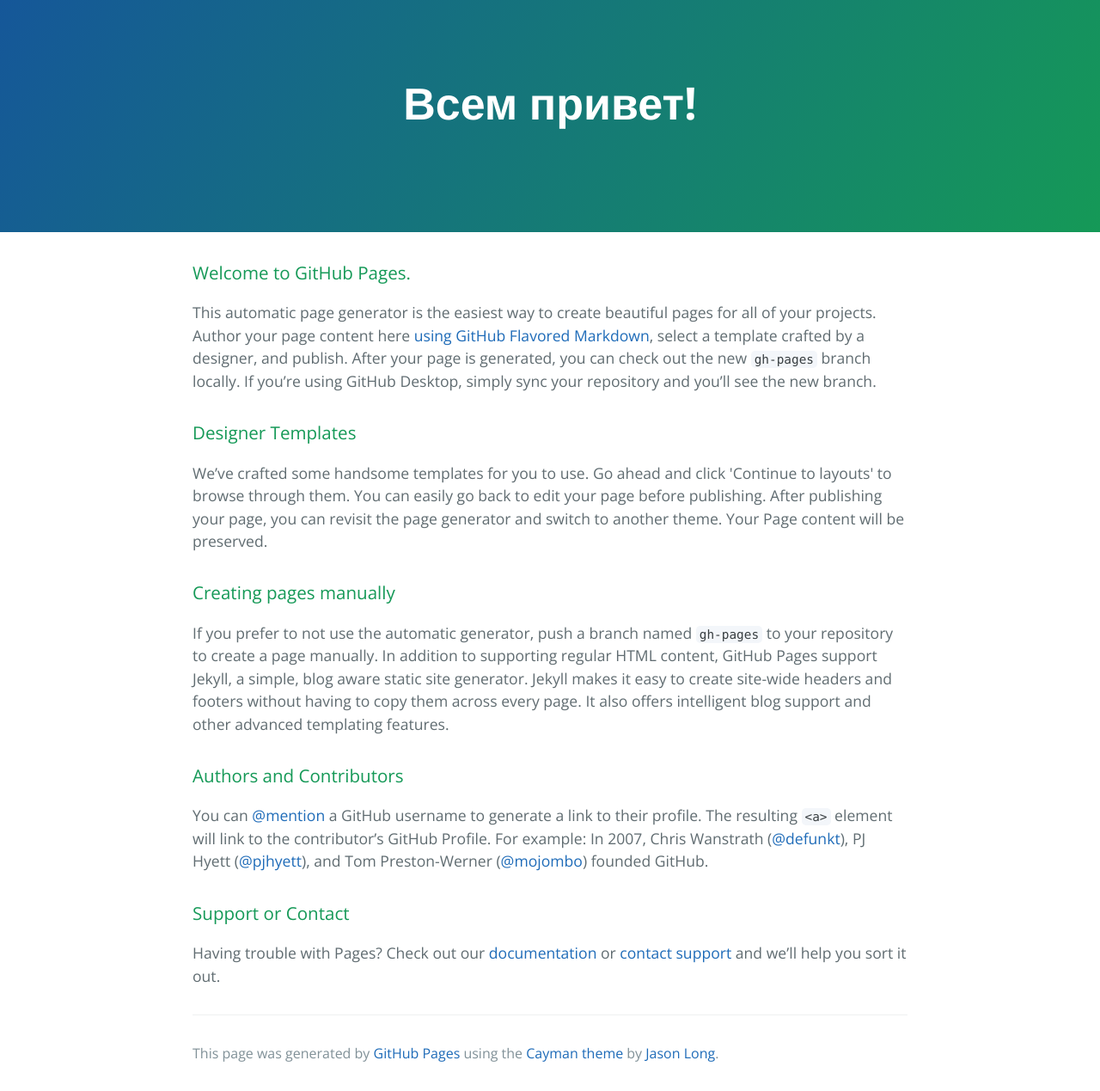
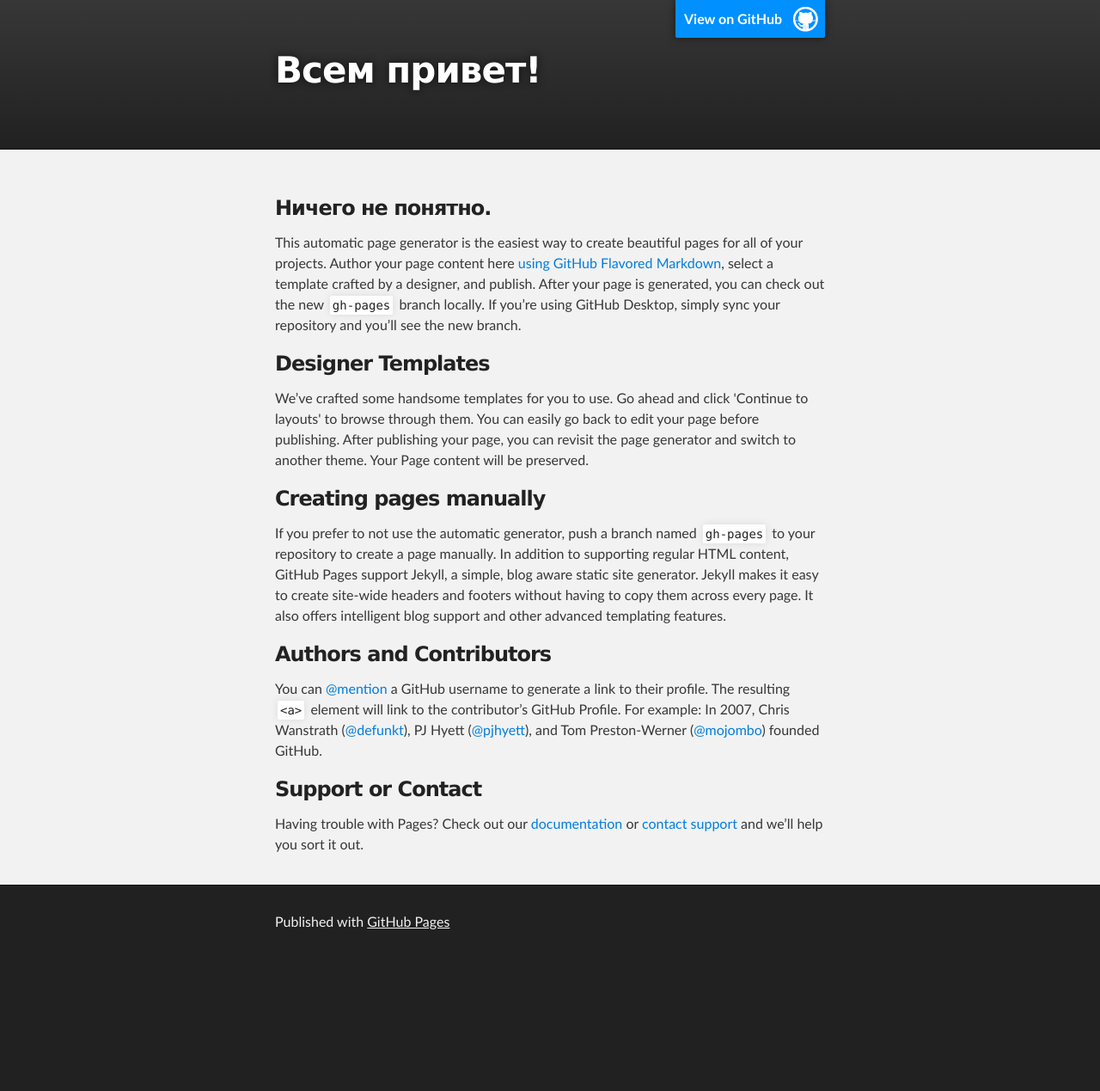
Before and after one commit to 1975test/1975test.github.io, a Jekyll site: the page index.html, which Jekyll copies as it is, in a window 1280 px wide. Shown: the whole page at 86% size. Built offline with Jekyll 4.4.1, drawn with Linux system fonts in a browser that asks for light colours; after the commit the page ends 1119 px from its top, so only the background shows below that.

Commit message:
Replace master branch with page content via GitHub

```diff
--- a/index.html
+++ b/index.html
@@ -1,23 +1,34 @@
 <!DOCTYPE html>
-<html lang="en-us">
+<html>
+
   <head>
-    <meta charset="UTF-8">
-    <title>Всем привет! by 1975test</title>
-    <meta name="viewport" content="width=device-width, initial-scale=1">
-    <link rel="stylesheet" type="text/css" href="stylesheets/normalize.css" media="screen">
-    <link href='https://fonts.googleapis.com/css?family=Open+Sans:400,700' rel='stylesheet' type='text/css'>
-    <link rel="stylesheet" type="text/css" href="stylesheets/stylesheet.css" media="screen">
-    <link rel="stylesheet" type="text/css" href="stylesheets/github-light.css" media="screen">
+    <meta charset='utf-8'>
+    <meta http-equiv="X-UA-Compatible" content="chrome=1">
+    <meta name="description" content="Всем привет! : ">
+
+    <link rel="stylesheet" type="text/css" media="screen" href="stylesheets/stylesheet.css">
+
+    <title>Всем привет!</title>
   </head>
+
   <body>
-    <section class="page-header">
-      <h1 class="project-name">Всем привет!</h1>
-      <h2 class="project-tagline"></h2>
-    </section>
 
-    <section class="main-content">
-      <h3>
-<a id="welcome-to-github-pages" class="anchor" href="#welcome-to-github-pages" aria-hidden="true"><span aria-hidden="true" class="octicon octicon-link"></span></a>Welcome to GitHub Pages.</h3>
+    <!-- HEADER -->
+    <div id="header_wrap" class="outer">
+        <header class="inner">
+          <a id="forkme_banner" href="https://github.com/1975test">View on GitHub</a>
+
+          <h1 id="project_title">Всем привет!</h1>
+          <h2 id="project_tagline"></h2>
+
+        </header>
+    </div>
+
+    <!-- MAIN CONTENT -->
+    <div id="main_content_wrap" class="outer">
+      <section id="main_content" class="inner">
+        <h3>
+<a id="Ничего-не-понятно" class="anchor" href="#%D0%9D%D0%B8%D1%87%D0%B5%D0%B3%D0%BE-%D0%BD%D0%B5-%D0%BF%D0%BE%D0%BD%D1%8F%D1%82%D0%BD%D0%BE" aria-hidden="true"><span aria-hidden="true" class="octicon octicon-link"></span></a>Ничего не понятно.</h3>
 
 <p>This automatic page generator is the easiest way to create beautiful pages for all of your projects. Author your page content here <a href="https://guides.github.com/features/mastering-markdown/">using GitHub Flavored Markdown</a>, select a template crafted by a designer, and publish. After your page is generated, you can check out the new <code>gh-pages</code> branch locally. If you’re using GitHub Desktop, simply sync your repository and you’ll see the new branch.</p>
 
@@ -40,13 +51,16 @@
 <a id="support-or-contact" class="anchor" href="#support-or-contact" aria-hidden="true"><span aria-hidden="true" class="octicon octicon-link"></span></a>Support or Contact</h3>
 
 <p>Having trouble with Pages? Check out our <a href="https://help.github.com/pages">documentation</a> or <a href="https://github.com/contact">contact support</a> and we’ll help you sort it out.</p>
+      </section>
+    </div>
 
-      <footer class="site-footer">
+    <!-- FOOTER  -->
+    <div id="footer_wrap" class="outer">
+      <footer class="inner">
+        <p>Published with <a href="https://pages.github.com">GitHub Pages</a></p>
+      </footer>
+    </div>
 
-        <span class="site-footer-credits">This page was generated by <a href="https://pages.github.com">GitHub Pages</a> using the <a href="https://github.com/jasonlong/cayman-theme">Cayman theme</a> by <a href="https://twitter.com/jasonlong">Jason Long</a>.</span>
-      </footer>
-
-    </section>
 
 
   </body>
--- a/stylesheets/stylesheet.css
+++ b/stylesheets/stylesheet.css
@@ -1,245 +1,425 @@
-* {
-  box-sizing: border-box; }
+/*******************************************************************************
+Slate Theme for GitHub Pages
+by Jason Costello, @jsncostello
+*******************************************************************************/
+
+@import url(github-light.css);
+
+/*******************************************************************************
+MeyerWeb Reset
+*******************************************************************************/
+
+html, body, div, span, applet, object, iframe,
+h1, h2, h3, h4, h5, h6, p, blockquote, pre,
+a, abbr, acronym, address, big, cite, code,
+del, dfn, em, img, ins, kbd, q, s, samp,
+small, strike, strong, sub, sup, tt, var,
+b, u, i, center,
+dl, dt, dd, ol, ul, li,
+fieldset, form, label, legend,
+table, caption, tbody, tfoot, thead, tr, th, td,
+article, aside, canvas, details, embed,
+figure, figcaption, footer, header, hgroup,
+menu, nav, output, ruby, section, summary,
+time, mark, audio, video {
+  margin: 0;
+  padding: 0;
+  border: 0;
+  font: inherit;
+  vertical-align: baseline;
+}
+
+/* HTML5 display-role reset for older browsers */
+article, aside, details, figcaption, figure,
+footer, header, hgroup, menu, nav, section {
+  display: block;
+}
+
+ol, ul {
+  list-style: none;
+}
+
+table {
+  border-collapse: collapse;
+  border-spacing: 0;
+}
+
+/*******************************************************************************
+Theme Styles
+*******************************************************************************/
 
 body {
-  padding: 0;
-  margin: 0;
-  font-family: "Open Sans", "Helvetica Neue", Helvetica, Arial, sans-serif;
+  box-sizing: border-box;
+  color:#373737;
+  background: #212121;
   font-size: 16px;
+  font-family: 'Myriad Pro', Calibri, Helvetica, Arial, sans-serif;
   line-height: 1.5;
-  color: #606c71; }
+  -webkit-font-smoothing: antialiased;
+}
+
+h1, h2, h3, h4, h5, h6 {
+  margin: 10px 0;
+  font-weight: 700;
+  color:#222222;
+  font-family: 'Lucida Grande', 'Calibri', Helvetica, Arial, sans-serif;
+  letter-spacing: -1px;
+}
+
+h1 {
+  font-size: 36px;
+  font-weight: 700;
+}
+
+h2 {
+  padding-bottom: 10px;
+  font-size: 32px;
+  background: url('../images/bg_hr.png') repeat-x bottom;
+}
+
+h3 {
+  font-size: 24px;
+}
+
+h4 {
+  font-size: 21px;
+}
+
+h5 {
+  font-size: 18px;
+}
+
+h6 {
+  font-size: 16px;
+}
+
+p {
+  margin: 10px 0 15px 0;
+}
+
+footer p {
+  color: #f2f2f2;
+}
 
 a {
-  color: #1e6bb8;
-  text-decoration: none; }
-  a:hover {
-    text-decoration: underline; }
+  text-decoration: none;
+  color: #007edf;
+  text-shadow: none;
 
-.btn {
-  display: inline-block;
-  margin-bottom: 1rem;
-  color: rgba(255, 255, 255, 0.7);
-  background-color: rgba(255, 255, 255, 0.08);
-  border-color: rgba(255, 255, 255, 0.2);
-  border-style: solid;
-  border-width: 1px;
-  border-radius: 0.3rem;
-  transition: color 0.2s, background-color 0.2s, border-color 0.2s; }
-  .btn + .btn {
-    margin-left: 1rem; }
+  transition: color 0.5s ease;
+  transition: text-shadow 0.5s ease;
+  -webkit-transition: color 0.5s ease;
+  -webkit-transition: text-shadow 0.5s ease;
+  -moz-transition: color 0.5s ease;
+  -moz-transition: text-shadow 0.5s ease;
+  -o-transition: color 0.5s ease;
+  -o-transition: text-shadow 0.5s ease;
+  -ms-transition: color 0.5s ease;
+  -ms-transition: text-shadow 0.5s ease;
+}
 
-.btn:hover {
-  color: rgba(255, 255, 255, 0.8);
-  text-decoration: none;
-  background-color: rgba(255, 255, 255, 0.2);
-  border-color: rgba(255, 255, 255, 0.3); }
+a:hover, a:focus {text-decoration: underline;}
 
-@media screen and (min-width: 64em) {
-  .btn {
-    padding: 0.75rem 1rem; } }
+footer a {
+  color: #F2F2F2;
+  text-decoration: underline;
+}
 
-@media screen and (min-width: 42em) and (max-width: 64em) {
-  .btn {
-    padding: 0.6rem 0.9rem;
-    font-size: 0.9rem; } }
+em {
+  font-style: italic;
+}
 
-@media screen and (max-width: 42em) {
-  .btn {
-    display: block;
-    width: 100%;
-    padding: 0.75rem;
-    font-size: 0.9rem; }
-    .btn + .btn {
-      margin-top: 1rem;
-      margin-left: 0; } }
+strong {
+  font-weight: bold;
+}
 
-.page-header {
+img {
+  position: relative;
+  margin: 0 auto;
+  max-width: 739px;
+  padding: 5px;
+  margin: 10px 0 10px 0;
+  border: 1px solid #ebebeb;
+
+  box-shadow: 0 0 5px #ebebeb;
+  -webkit-box-shadow: 0 0 5px #ebebeb;
+  -moz-box-shadow: 0 0 5px #ebebeb;
+  -o-box-shadow: 0 0 5px #ebebeb;
+  -ms-box-shadow: 0 0 5px #ebebeb;
+}
+
+p img {
+  display: inline;
+  margin: 0;
+  padding: 0;
+  vertical-align: middle;
+  text-align: center;
+  border: none;
+}
+
+pre, code {
+  width: 100%;
+  color: #222;
+  background-color: #fff;
+
+  font-family: Monaco, "Bitstream Vera Sans Mono", "Lucida Console", Terminal, monospace;
+  font-size: 14px;
+
+  border-radius: 2px;
+  -moz-border-radius: 2px;
+  -webkit-border-radius: 2px;
+}
+
+pre {
+  width: 100%;
+  padding: 10px;
+  box-shadow: 0 0 10px rgba(0,0,0,.1);
+  overflow: auto;
+}
+
+code {
+  padding: 3px;
+  margin: 0 3px;
+  box-shadow: 0 0 10px rgba(0,0,0,.1);
+}
+
+pre code {
+  display: block;
+  box-shadow: none;
+}
+
+blockquote {
+  color: #666;
+  margin-bottom: 20px;
+  padding: 0 0 0 20px;
+  border-left: 3px solid #bbb;
+}
+
+
+ul, ol, dl {
+  margin-bottom: 15px
+}
+
+ul {
+  list-style-position: inside;
+  list-style: disc;
+  padding-left: 20px;
+}
+
+ol {
+  list-style-position: inside;
+  list-style: decimal;
+  padding-left: 20px;
+}
+
+dl dt {
+  font-weight: bold;
+}
+
+dl dd {
+  padding-left: 20px;
+  font-style: italic;
+}
+
+dl p {
+  padding-left: 20px;
+  font-style: italic;
+}
+
+hr {
+  height: 1px;
+  margin-bottom: 5px;
+  border: none;
+  background: url('../images/bg_hr.png') repeat-x center;
+}
+
+table {
+  border: 1px solid #373737;
+  margin-bottom: 20px;
+  text-align: left;
+ }
+
+th {
+  font-family: 'Lucida Grande', 'Helvetica Neue', Helvetica, Arial, sans-serif;
+  padding: 10px;
+  background: #373737;
   color: #fff;
-  text-align: center;
-  background-color: #159957;
-  background-image: linear-gradient(120deg, #155799, #159957); }
+ }
 
-@media screen and (min-width: 64em) {
-  .page-header {
-    padding: 5rem 6rem; } }
+td {
+  padding: 10px;
+  border: 1px solid #373737;
+ }
 
-@media screen and (min-width: 42em) and (max-width: 64em) {
-  .page-header {
-    padding: 3rem 4rem; } }
+form {
+  background: #f2f2f2;
+  padding: 20px;
+}
 
-@media screen and (max-width: 42em) {
-  .page-header {
-    padding: 2rem 1rem; } }
+/*******************************************************************************
+Full-Width Styles
+*******************************************************************************/
 
-.project-name {
-  margin-top: 0;
-  margin-bottom: 0.1rem; }
+.outer {
+  width: 100%;
+}
 
-@media screen and (min-width: 64em) {
-  .project-name {
-    font-size: 3.25rem; } }
+.inner {
+  position: relative;
+  max-width: 640px;
+  padding: 20px 10px;
+  margin: 0 auto;
+}
 
-@media screen and (min-width: 42em) and (max-width: 64em) {
-  .project-name {
-    font-size: 2.25rem; } }
+#forkme_banner {
+  display: block;
+  position: absolute;
+  top:0;
+  right: 10px;
+  z-index: 10;
+  padding: 10px 50px 10px 10px;
+  color: #fff;
+  background: url('../images/blacktocat.png') #0090ff no-repeat 95% 50%;
+  font-weight: 700;
+  box-shadow: 0 0 10px rgba(0,0,0,.5);
+  border-bottom-left-radius: 2px;
+  border-bottom-right-radius: 2px;
+}
 
-@media screen and (max-width: 42em) {
-  .project-name {
-    font-size: 1.75rem; } }
+#header_wrap {
+  background: #212121;
+  background: -moz-linear-gradient(top, #373737, #212121);
+  background: -webkit-linear-gradient(top, #373737, #212121);
+  background: -ms-linear-gradient(top, #373737, #212121);
+  background: -o-linear-gradient(top, #373737, #212121);
+  background: linear-gradient(top, #373737, #212121);
+}
 
-.project-tagline {
-  margin-bottom: 2rem;
-  font-weight: normal;
-  opacity: 0.7; }
+#header_wrap .inner {
+  padding: 50px 10px 30px 10px;
+}
 
-@media screen and (min-width: 64em) {
-  .project-tagline {
-    font-size: 1.25rem; } }
+#project_title {
+  margin: 0;
+  color: #fff;
+  font-size: 42px;
+  font-weight: 700;
+  text-shadow: #111 0px 0px 10px;
+}
 
-@media screen and (min-width: 42em) and (max-width: 64em) {
-  .project-tagline {
-    font-size: 1.15rem; } }
+#project_tagline {
+  color: #fff;
+  font-size: 24px;
+  font-weight: 300;
+  background: none;
+  text-shadow: #111 0px 0px 10px;
+}
 
-@media screen and (max-width: 42em) {
-  .project-tagline {
-    font-size: 1rem; } }
+#downloads {
+  position: absolute;
+  width: 210px;
+  z-index: 10;
+  bottom: -40px;
+  right: 0;
+  height: 70px;
+  background: url('../images/icon_download.png') no-repeat 0% 90%;
+}
 
-.main-content :first-child {
-  margin-top: 0; }
-.main-content img {
-  max-width: 100%; }
-.main-content h1, .main-content h2, .main-content h3, .main-content h4, .main-content h5, .main-content h6 {
-  margin-top: 2rem;
-  margin-bottom: 1rem;
-  font-weight: normal;
-  color: #159957; }
-.main-content p {
-  margin-bottom: 1em; }
-.main-content code {
-  padding: 2px 4px;
-  font-family: Consolas, "Liberation Mono", Menlo, Courier, monospace;
-  font-size: 0.9rem;
-  color: #383e41;
-  background-color: #f3f6fa;
-  border-radius: 0.3rem; }
-.main-content pre {
-  padding: 0.8rem;
-  margin-top: 0;
-  margin-bottom: 1rem;
-  font: 1rem Consolas, "Liberation Mono", Menlo, Courier, monospace;
-  color: #567482;
-  word-wrap: normal;
-  background-color: #f3f6fa;
-  border: solid 1px #dce6f0;
-  border-radius: 0.3rem; }
-  .main-content pre > code {
-    padding: 0;
-    margin: 0;
-    font-size: 0.9rem;
-    color: #567482;
-    word-break: normal;
-    white-space: pre;
-    background: transparent;
-    border: 0; }
-.main-content .highlight {
-  margin-bottom: 1rem; }
-  .main-content .highlight pre {
-    margin-bottom: 0;
-    word-break: normal; }
-.main-content .highlight pre, .main-content pre {
-  padding: 0.8rem;
-  overflow: auto;
-  font-size: 0.9rem;
-  line-height: 1.45;
-  border-radius: 0.3rem; }
-.main-content pre code, .main-content pre tt {
-  display: inline;
-  max-width: initial;
-  padding: 0;
-  margin: 0;
-  overflow: initial;
-  line-height: inherit;
-  word-wrap: normal;
-  background-color: transparent;
-  border: 0; }
-  .main-content pre code:before, .main-content pre code:after, .main-content pre tt:before, .main-content pre tt:after {
-    content: normal; }
-.main-content ul, .main-content ol {
-  margin-top: 0; }
-.main-content blockquote {
-  padding: 0 1rem;
-  margin-left: 0;
-  color: #819198;
-  border-left: 0.3rem solid #dce6f0; }
-  .main-content blockquote > :first-child {
-    margin-top: 0; }
-  .main-content blockquote > :last-child {
-    margin-bottom: 0; }
-.main-content table {
+.zip_download_link {
   display: block;
-  width: 100%;
-  overflow: auto;
-  word-break: normal;
-  word-break: keep-all; }
-  .main-content table th {
-    font-weight: bold; }
-  .main-content table th, .main-content table td {
-    padding: 0.5rem 1rem;
-    border: 1px solid #e9ebec; }
-.main-content dl {
-  padding: 0; }
-  .main-content dl dt {
-    padding: 0;
-    margin-top: 1rem;
-    font-size: 1rem;
-    font-weight: bold; }
-  .main-content dl dd {
-    padding: 0;
-    margin-bottom: 1rem; }
-.main-content hr {
-  height: 2px;
-  padding: 0;
-  margin: 1rem 0;
-  background-color: #eff0f1;
-  border: 0; }
+  float: right;
+  width: 90px;
+  height:70px;
+  text-indent: -5000px;
+  overflow: hidden;
+  background: url(../images/sprite_download.png) no-repeat bottom left;
+}
 
-@media screen and (min-width: 64em) {
-  .main-content {
-    max-width: 64rem;
-    padding: 2rem 6rem;
-    margin: 0 auto;
-    font-size: 1.1rem; } }
+.tar_download_link {
+  display: block;
+  float: right;
+  width: 90px;
+  height:70px;
+  text-indent: -5000px;
+  overflow: hidden;
+  background: url(../images/sprite_download.png) no-repeat bottom right;
+  margin-left: 10px;
+}
 
-@media screen and (min-width: 42em) and (max-width: 64em) {
-  .main-content {
-    padding: 2rem 4rem;
-    font-size: 1.1rem; } }
+.zip_download_link:hover {
+  background: url(../images/sprite_download.png) no-repeat top left;
+}
 
-@media screen and (max-width: 42em) {
-  .main-content {
-    padding: 2rem 1rem;
-    font-size: 1rem; } }
+.tar_download_link:hover {
+  background: url(../images/sprite_download.png) no-repeat top right;
+}
 
-.site-footer {
-  padding-top: 2rem;
-  margin-top: 2rem;
-  border-top: solid 1px #eff0f1; }
+#main_content_wrap {
+  background: #f2f2f2;
+  border-top: 1px solid #111;
+  border-bottom: 1px solid #111;
+}
 
-.site-footer-owner {
-  display: block;
-  font-weight: bold; }
+#main_content {
+  padding-top: 40px;
+}
 
-.site-footer-credits {
-  color: #819198; }
+#footer_wrap {
+  background: #212121;
+}
 
-@media screen and (min-width: 64em) {
-  .site-footer {
-    font-size: 1rem; } }
 
-@media screen and (min-width: 42em) and (max-width: 64em) {
-  .site-footer {
-    font-size: 1rem; } }
 
-@media screen and (max-width: 42em) {
-  .site-footer {
-    font-size: 0.9rem; } }
+/*******************************************************************************
+Small Device Styles
+*******************************************************************************/
+
+@media screen and (max-width: 480px) {
+  body {
+    font-size:14px;
+  }
+
+  #downloads {
+    display: none;
+  }
+
+  .inner {
+    min-width: 320px;
+    max-width: 480px;
+  }
+
+  #project_title {
+  font-size: 32px;
+  }
+
+  h1 {
+    font-size: 28px;
+  }
+
+  h2 {
+    font-size: 24px;
+  }
+
+  h3 {
+    font-size: 21px;
+  }
+
+  h4 {
+    font-size: 18px;
+  }
+
+  h5 {
+    font-size: 14px;
+  }
+
+  h6 {
+    font-size: 12px;
+  }
+
+  code, pre {
+    min-width: 320px;
+    max-width: 480px;
+    font-size: 11px;
+  }
+
+}
```
Also changed, not shown: params.json (+1 -1 lines).
